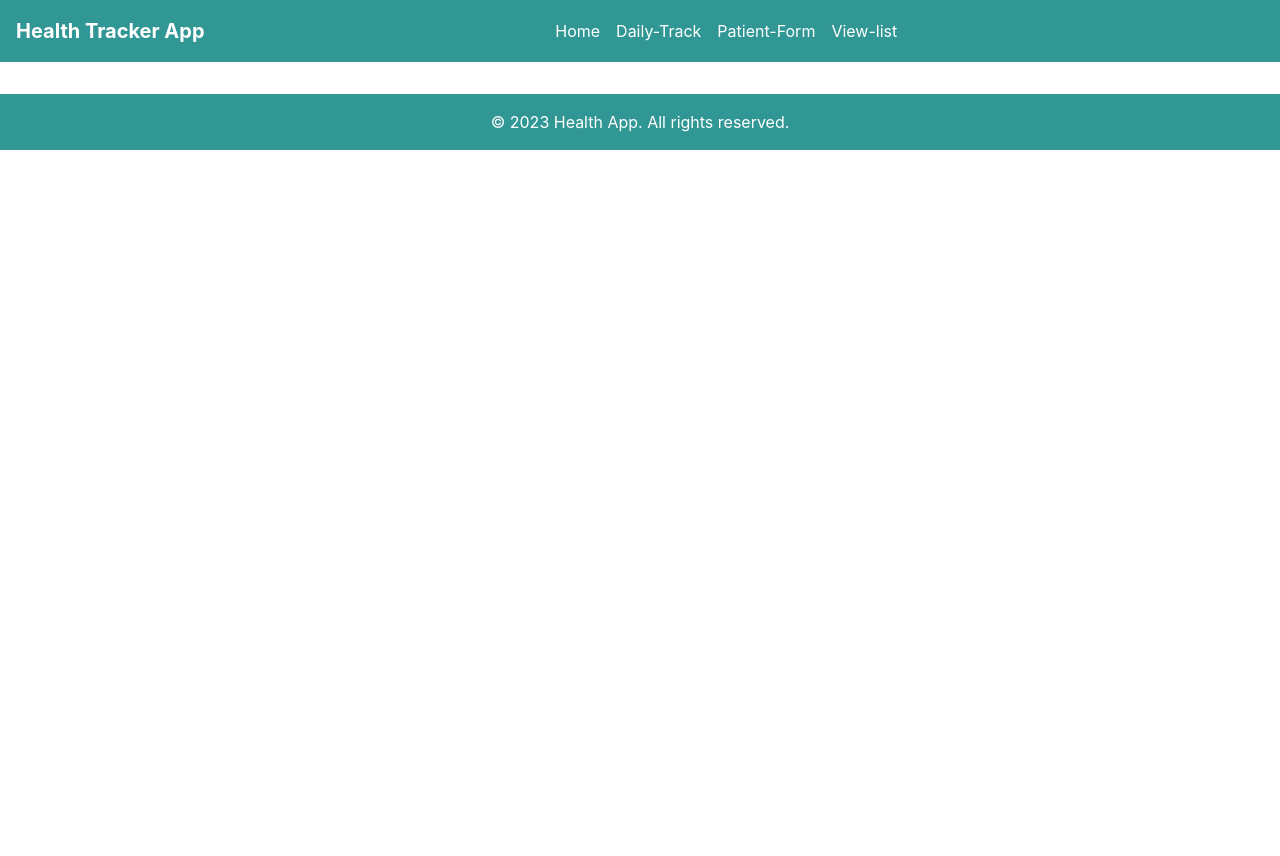
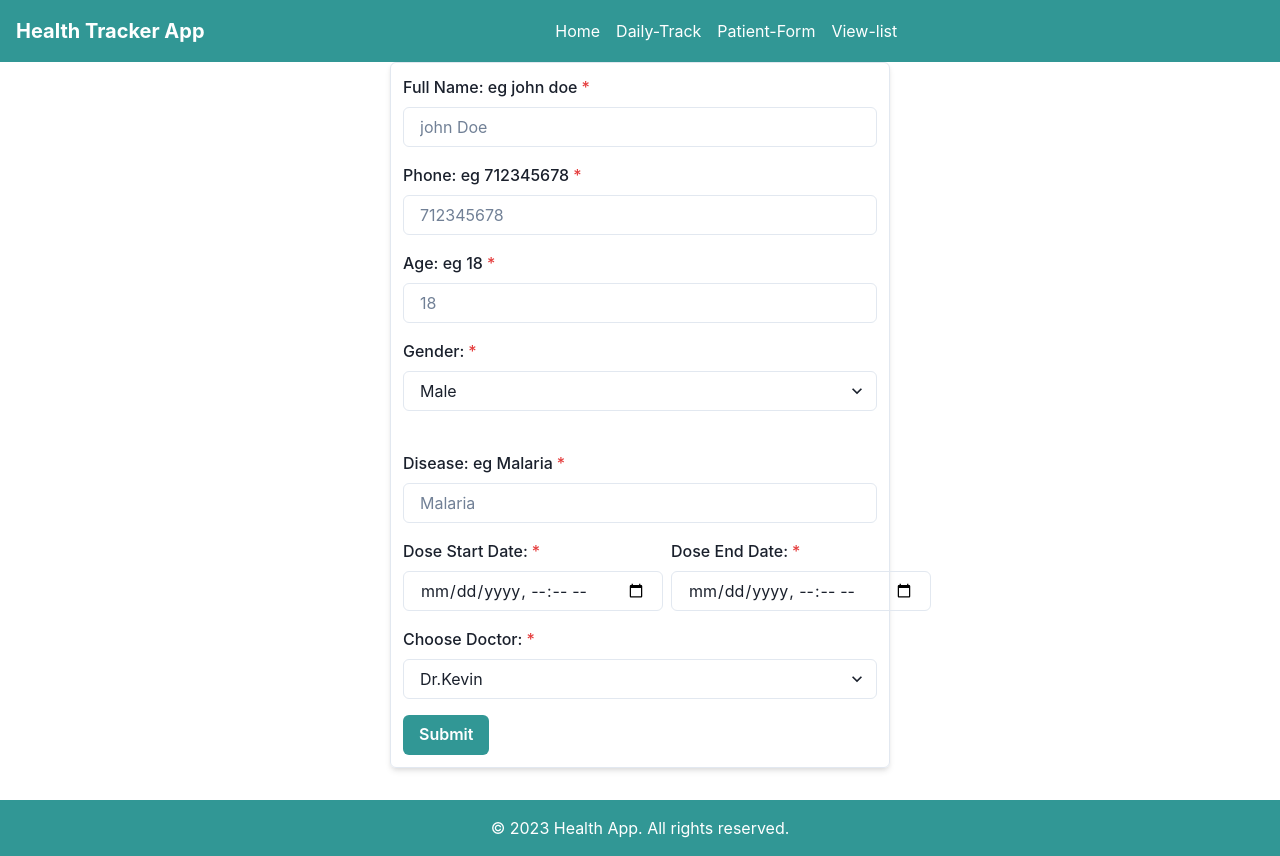
Before and after one commit to mbari60/health-app-pro-frontend, a React (Create React App) app: page /PatientForm in a window 1280 px wide. Before the commit the page ends 800 px from the top, so only its background shows below. Built offline with nearby package versions, Linux system fonts and the light colour scheme.

Commit message:
patientform

```diff
--- a/package.json
+++ b/package.json
@@ -15,6 +15,7 @@
     "react-icons": "^4.12.0",
     "react-router-dom": "^6.21.0",
     "react-scripts": "5.0.1",
+    "react-toastify": "^9.1.3",
     "web-vitals": "^2.1.4"
   },
   "scripts": {
--- a/src/App.js
+++ b/src/App.js
@@ -2,6 +2,8 @@ import { Route, Routes } from "react-router-dom";
 import Navbar from "./Components/Navbar";
 import Home from "./Pages.js/home";
 import Footer from "./Components/Footer";
+import "react-toastify/dist/ReactToastify.css";
+import PatientForm from "./Pages.js/PatientForm";
 
 function App() {
   return (
@@ -9,8 +11,9 @@ function App() {
       <Navbar />
       <Routes>
         <Route path="/" element={<Home />} />
+        <Route path="/PatientForm" element={<PatientForm />} />
       </Routes>
-      <Footer/>
+      <Footer />
     </main>
   );
 }
--- /dev/null
+++ b/src/HostingUrl/Url.js
@@ -0,0 +1,4 @@
+export const BASE_URL =
+  process.env.NODE_ENV === "development"
+    ? "http://localhost:8000"
+    : process.env.BACKEND_URL;
--- /dev/null
+++ b/src/Pages.js/PatientForm.js
@@ -0,0 +1,180 @@
+import React, { useState } from "react";
+import { BASE_URL } from "../HostingUrl/Url";
+import {
+  Box,
+  FormControl,
+  FormLabel,
+  Input,
+  Select,
+  Button,
+  HStack,
+} from "@chakra-ui/react";
+
+const PatientForm = () => {
+  const initialData = {
+    name: "",
+    phone: "",
+    age: "",
+    gender: "",
+    disease: "",
+    doseStartDate: "",
+    doseEndDate: "",
+    selectedDoctor: "",
+  };
+  const [formData, setFormData] = useState(initialData);
+
+  const handleInputChange = (e) => {
+    setFormData({
+      ...formData,
+      [e.target.name]: e.target.value,
+    });
+  };
+  const [isLoading, setisLoading] = useState(false);
+
+  const handleSubmit = (e) => {
+    e.preventDefault();
+    setisLoading(true);
+
+    fetch(`${BASE_URL}/patientform`, {
+      method: "POST",
+      headers: {
+        "Content-Type": "application/json",
+      },
+      body: JSON.stringify(formData),
+    })
+      .then((res) => res.json())
+      .then(() => {
+        // Adding a timeout of 3 seconds before resetting the form and stopping loading
+        setTimeout(() => {
+          // reset form
+          setFormData(initialData);
+          // stop loading
+          setisLoading(false);
+        },3000);
+      })
+      .catch((err) => {
+        setisLoading(false);
+        console.log("There was an error posting data", err);
+      });
+  };
+
+  return (
+    <Box
+      maxW="500px"
+      m="auto"
+      p="3"
+      borderWidth="1px"
+      borderRadius="md"
+      boxShadow="md"
+    >
+      <form onSubmit={handleSubmit}>
+        <FormControl mb="4" isRequired>
+          <FormLabel>Full Name: eg john doe</FormLabel>
+          <Input
+            type="text"
+            name="name"
+            value={formData.name}
+            onChange={handleInputChange}
+            placeholder="john Doe"
+          />
+        </FormControl>
+
+        <FormControl mb="4" isRequired>
+          <FormLabel>Phone: eg 712345678</FormLabel>
+          <Input
+            type="tel"
+            name="phone"
+            placeholder="712345678"
+            value={formData.phone}
+            onChange={handleInputChange}
+          />
+        </FormControl>
+
+        <FormControl mb="4" isRequired>
+          <FormLabel>Age: eg 18</FormLabel>
+          <Input
+            type="number"
+            min={1}
+            name="age"
+            placeholder="18"
+            value={formData.age}
+            onChange={handleInputChange}
+          />
+        </FormControl>
+
+        <FormControl mb="4" isRequired>
+          <FormLabel>Gender:</FormLabel>
+          <Select
+            name="gender"
+            value={formData.gender}
+            onChange={handleInputChange}
+          >
+            <option value="male">Male</option>
+            <option value="female">Female</option>
+            <option value="bisexual">Bi-sexual</option>
+          </Select>
+        </FormControl>
+        <br />
+
+        <FormControl mb="4" isRequired>
+          <FormLabel>Disease: eg Malaria</FormLabel>
+          <Input
+            type="text"
+            name="disease"
+            placeholder="Malaria"
+            value={formData.disease}
+            onChange={handleInputChange}
+          />
+        </FormControl>
+
+        <HStack mb="4">
+          <FormControl isRequired>
+            <FormLabel>Dose Start Date:</FormLabel>
+            <Input
+              type="datetime-local"
+              name="doseStartDate"
+              value={formData.doseStartDate}
+              onChange={handleInputChange}
+            />
+          </FormControl>
+
+          <FormControl isRequired>
+            <FormLabel>Dose End Date:</FormLabel>
+            <Input
+              type="datetime-local"
+              name="doseEndDate"
+              value={formData.doseEndDate}
+              onChange={handleInputChange}
+            />
+          </FormControl>
+        </HStack>
+
+        <FormControl mb="4" isRequired>
+          <FormLabel>Choose Doctor:</FormLabel>
+          <Select
+            name="selectedDoctor"
+            value={formData.selectedDoctor}
+            onChange={handleInputChange}
+          >
+            {["Kevin", "Ray", "Vinn", "Mil", "jay"].map((doctor) => (
+              <option key={doctor} value={doctor}>
+                Dr.{doctor}
+              </option>
+            ))}
+          </Select>
+        </FormControl>
+
+        <Button
+          colorScheme="teal"
+          type="submit"
+          isLoading={isLoading}
+          loadingText="Submitting ..... "
+        >
+          Submit
+        </Button>
+      </form>
+    </Box>
+  );
+};
+
+export default PatientForm;
```
Also changed, not shown: src/Pages.js/DailyTrack.js (added), 1 other file (tests, documents, lock files or other folders).
